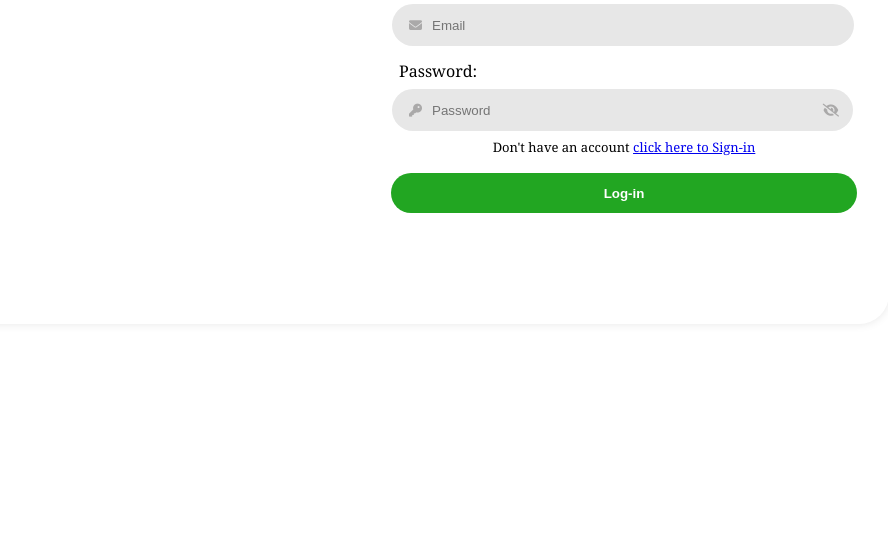
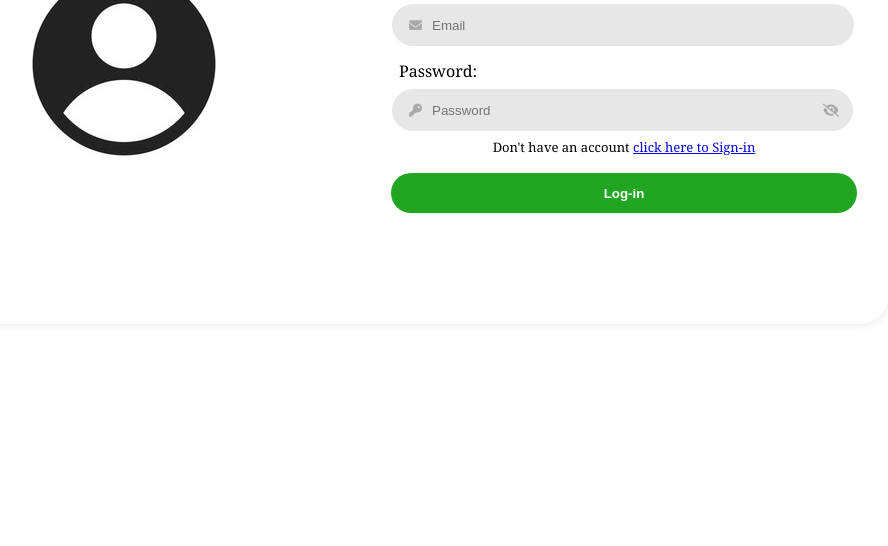
Before and after one commit to DammyCodes-all/Modern-form, a plain HTML site: page login.html in a window 1280 px wide. Shown: the part 254-800 px from the top of the page, without its empty margins (261-1149 px from the left). Drawn offline with nearby package versions, Linux system fonts and the light colour scheme; the site is published under a folder, as on GitHub Pages, so addresses that start at the root find nothing.

```diff
--- a/login.html
+++ b/login.html
@@ -4,6 +4,7 @@
     <meta charset="UTF-8">
     <meta name="viewport" content="width=device-width, initial-scale=1.0">
     <title>Form validator</title>
+    <link rel="shortcut icon" href="/images/form.png" type="image/x-icon">
     <!-- Font Awesome CDN must come before your custom CSS -->
     <link rel="stylesheet" href="https://cdnjs.cloudflare.com/ajax/libs/font-awesome/6.5.1/css/all.min.css">
     <link rel="stylesheet" href="styles.css">
@@ -11,7 +12,7 @@
 <body>
     <form action="" class="form">
         <!-- form img -->
-        <div class="form-head"><img src="/360_F_638854973_hgAF7vx2dRayo1JOUdzgLt8o488gMwjS.jpg" alt=""></div>
+        <div class="form-head"><img src="images/360_F_638854973_hgAF7vx2dRayo1JOUdzgLt8o488gMwjS.jpg" alt=""></div>
         <!-- form body -->
         <div class="form-body">
         <!-- form title -->
```
Also changed, not shown: index.html (+1 -1 lines), images/360_F_638854973_hgAF7vx2dRayo1JOUdzgLt8o488gMwjS.jpg (renamed from 360_F_638854973_hgAF7vx2dRayo1JOUdzgLt8o488gMwjS.jpg), images/form.png (added), 1 other file.
